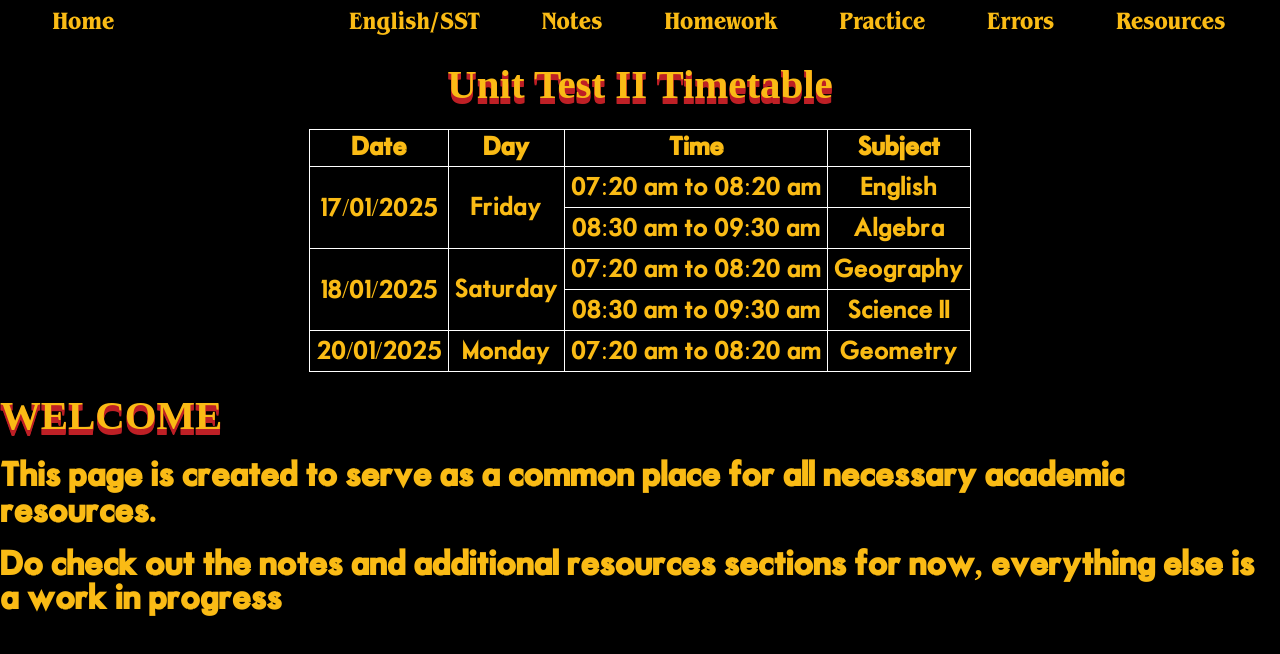
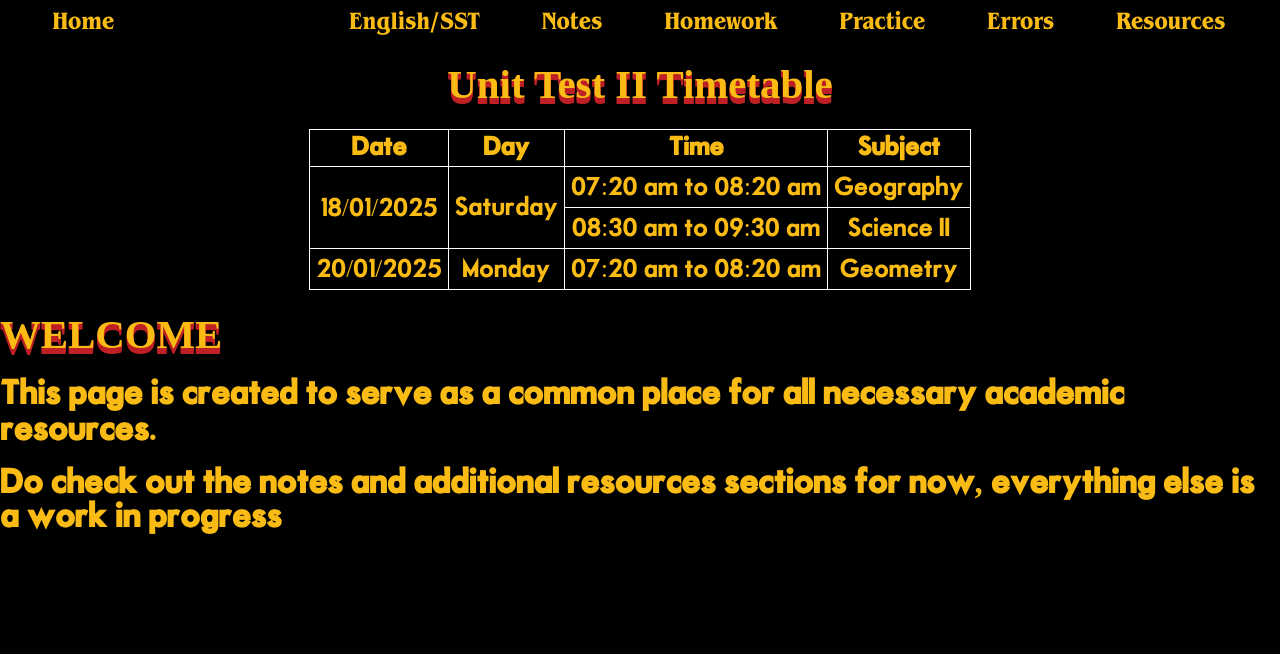
Before and after one commit to DhanushVDPT/sgvnext, a Next.js app: page / in a window 1280 px wide. Shown: the top 654 px of the page. Built offline with nearby package versions, Linux system fonts and the light colour scheme; a web font is replaced by a local one.

Commit message:
Update index.js removed 17 jan

```diff
--- a/pages/index.js
+++ b/pages/index.js
@@ -18,16 +18,6 @@ export default function Page() {
                         </tr>
                     </thead>
                     <tbody>
-                        <tr>
-                            <td rowSpan={2}>17/01/2025</td>
-                            <td rowSpan={2}>Friday</td>
-                            <td>07:20 am to 08:20 am</td>
-                            <td>English</td>
-                        </tr>
-                        <tr>
-                            <td>08:30 am to 09:30 am</td>
-                            <td>Algebra</td>
-                        </tr>
                         <tr>
                             <td rowSpan={2}>18/01/2025</td>
                             <td rowSpan={2}>Saturday</td>
```
